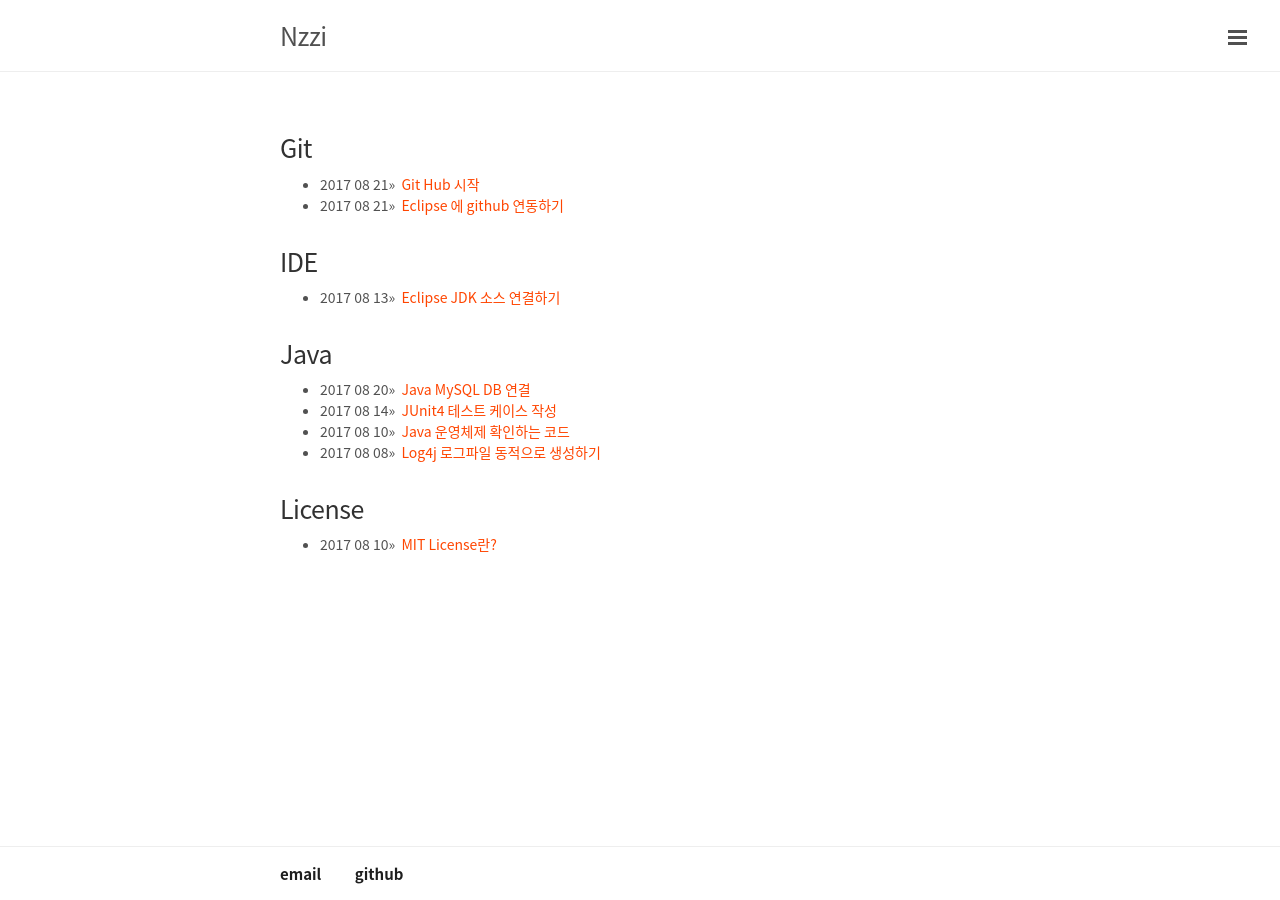
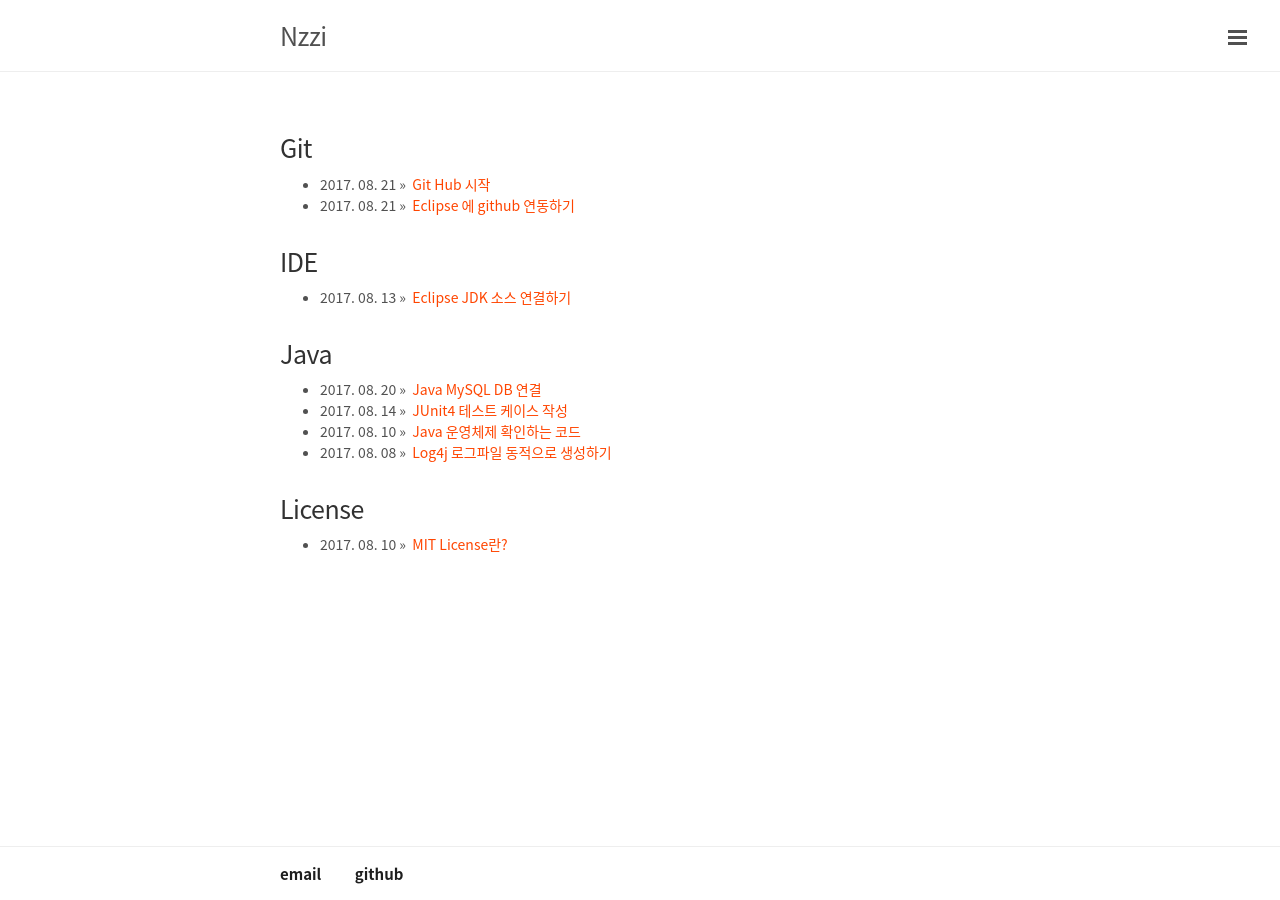
Before and after one commit to cholnh/cholnh.github.io, a Jekyll site: the page built from Dev.html, in a window 1280 px wide. Built offline with Jekyll 4.4.1, drawn with Linux system fonts in a browser that asks for light colours.

Commit message:
Update Dev.html

```diff
--- a/Dev.html
+++ b/Dev.html
@@ -20,7 +20,7 @@ title: Dev
                 {% if post.title != null %}
                     <li>
                       <div>
-                        {{ post.date | date: "%Y %m %d" }}»&nbsp;
+                        {{ post.date | date: "%Y. %m. %d " }}»&nbsp;
                         <a class="post-link" href="{{ post.url | prepend: site.baseurl }}">{{ post.title }}</a>&nbsp;
 						<a href="{{ post.url | prepend: site.baseurl }}#disqus_thread" style="color:#aaa; font-size:14px;"></a>
                       </div>
```
